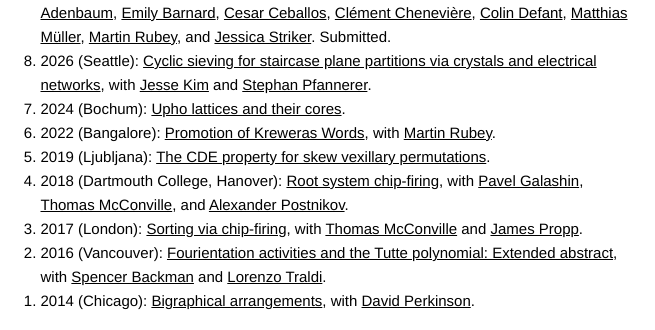
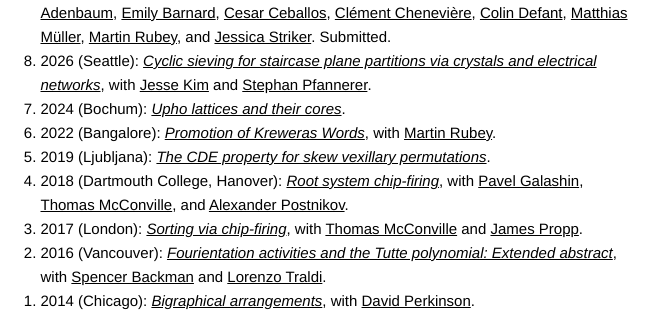
Before and after one commit to samuelfhopkins/samuelfhopkins.github.io, a plain HTML site: page research.html in a window 1280 px wide. Shown: the part 2411-2741 px from the top of the page, 344-999 px from the left. Drawn offline with Linux system fonts and the light colour scheme.

Commit message:
Add files via upload

```diff
--- a/research.html
+++ b/research.html
@@ -82,15 +82,15 @@ and piecewise linear & birational lifts at the <a href="https://www.math.ntnu.no
 			<h2><a href="https://fpsac.org/">FPSAC</a> extended abstracts</h2>
 			<ol reversed>
 				<li>2027 (Galway): <a href="docs/tamari_fpsac.pdf"><i>Invariance of rowmotion for variants of the Tamari lattice</i></a>, with <a href="https://badenbaum.github.io/">Ben Adenbaum</a>, <a href="https://emilybarnard.github.io/">Emily Barnard</a>, <a href="https://www.geometrie.tugraz.at/ceballos/">Cesar Ceballos</a>, <a href="https://perso.lisn.upsaclay.fr/ccheneviere/home.html">Clément Chenevière</a>, <a href="https://sites.google.com/view/colin-defant/home">Colin Defant</a>, <a href="https://www.geometrie.tugraz.at/mmueller/">Matthias Müller</a>, <a href="https://www.dmg.tuwien.ac.at/rubey/">Martin Rubey</a>, and <a href="https://sites.google.com/view/jessicastriker/">Jessica Striker</a>. Submitted.</li>
-				<li>2026 (Seattle): <a href="https://www.mat.univie.ac.at/~slc/wpapers/FPSAC2026/2.pdf">Cyclic sieving for staircase plane partitions via crystals and electrical networks</a>, with <a href="https://sites.google.com/view/jessekimmath/home">Jesse Kim</a> and <a href="https://stephan.pfannerer-mittas.net/">Stephan Pfannerer</a>.</li>
-				<li>2024 (Bochum): <a href="https://www.mat.univie.ac.at/~slc/wpapers/FPSAC2024/6.pdf">Upho lattices and their cores</a>.</li>
-				<li>2022 (Bangalore): <a href="https://www.mat.univie.ac.at/~slc/wpapers/FPSAC2022/77.pdf">Promotion of Kreweras Words</a>, with <a href="https://www.dmg.tuwien.ac.at/rubey/">Martin Rubey</a>.</li>
-				<li>2019 (Ljubljana): <a href="https://www.mat.univie.ac.at/~slc/wpapers/FPSAC2019/11.pdf">The CDE property for skew vexillary permutations</a>.</li>
-				<li>2018 (Dartmouth College, Hanover): <a href="https://www.mat.univie.ac.at/~slc/wpapers/FPSAC2018/21-Galashin-Hopkins-McConville-Postnikov.pdf">Root system chip-firing</a>, with <a href="https://www.math.ucla.edu/~galashin/">Pavel Galashin</a>, <a href="https://facultyweb.kennesaw.edu/tmcconvi/index.php">Thomas McConville</a>, and <a href="https://math.mit.edu/~apost/">Alexander Postnikov</a>.</li>
-				<li>2017 (London): <a href="https://www.mat.univie.ac.at/~slc/wpapers/FPSAC2017/30%20Hopkins%20McConville%20Propp.pdf">Sorting via chip-firing</a>, with <a href="https://facultyweb.kennesaw.edu/tmcconvi/index.php">Thomas McConville</a> and <a href="https://faculty.uml.edu/jpropp/">James Propp</a>.</li>
-				<li>2016 (Vancouver): <a href="https://dmtcs.episciences.org/6324/pdf">Fourientation activities and the Tutte
-polynomial: Extended abstract</a>, with <a href="https://www.uvm.edu/~sbackman/">Spencer Backman</a> and <a href="https://sites.lafayette.edu/traldil/">Lorenzo Traldi</a>.</li>
-				<li>2014 (Chicago): <a href="https://dmtcs.episciences.org/2398/pdf">Bigraphical arrangements</a>, with <a href="https://people.reed.edu/~davidp/">David Perkinson</a>.</li>
+				<li>2026 (Seattle): <a href="https://www.mat.univie.ac.at/~slc/wpapers/FPSAC2026/2.pdf"><i>Cyclic sieving for staircase plane partitions via crystals and electrical networks</i></a>, with <a href="https://sites.google.com/view/jessekimmath/home">Jesse Kim</a> and <a href="https://stephan.pfannerer-mittas.net/">Stephan Pfannerer</a>.</li>
+				<li>2024 (Bochum): <a href="https://www.mat.univie.ac.at/~slc/wpapers/FPSAC2024/6.pdf"><i>Upho lattices and their cores</i></a>.</li>
+				<li>2022 (Bangalore): <a href="https://www.mat.univie.ac.at/~slc/wpapers/FPSAC2022/77.pdf"><i>Promotion of Kreweras Words</i></a>, with <a href="https://www.dmg.tuwien.ac.at/rubey/">Martin Rubey</a>.</li>
+				<li>2019 (Ljubljana): <a href="https://www.mat.univie.ac.at/~slc/wpapers/FPSAC2019/11.pdf"><i>The CDE property for skew vexillary permutations</i></a>.</li>
+				<li>2018 (Dartmouth College, Hanover): <a href="https://www.mat.univie.ac.at/~slc/wpapers/FPSAC2018/21-Galashin-Hopkins-McConville-Postnikov.pdf"><i>Root system chip-firing</i></a>, with <a href="https://www.math.ucla.edu/~galashin/">Pavel Galashin</a>, <a href="https://facultyweb.kennesaw.edu/tmcconvi/index.php">Thomas McConville</a>, and <a href="https://math.mit.edu/~apost/">Alexander Postnikov</a>.</li>
+				<li>2017 (London): <a href="https://www.mat.univie.ac.at/~slc/wpapers/FPSAC2017/30%20Hopkins%20McConville%20Propp.pdf"><i>Sorting via chip-firing</i></a>, with <a href="https://facultyweb.kennesaw.edu/tmcconvi/index.php">Thomas McConville</a> and <a href="https://faculty.uml.edu/jpropp/">James Propp</a>.</li>
+				<li>2016 (Vancouver): <a href="https://dmtcs.episciences.org/6324/pdf"><i>Fourientation activities and the Tutte
+polynomial: Extended abstract</i></a>, with <a href="https://www.uvm.edu/~sbackman/">Spencer Backman</a> and <a href="https://sites.lafayette.edu/traldil/">Lorenzo Traldi</a>.</li>
+				<li>2014 (Chicago): <a href="https://dmtcs.episciences.org/2398/pdf"><i>Bigraphical arrangements</i></a>, with <a href="https://people.reed.edu/~davidp/">David Perkinson</a>.</li>
 			</ol>
 		</div>
 	</div>
```
